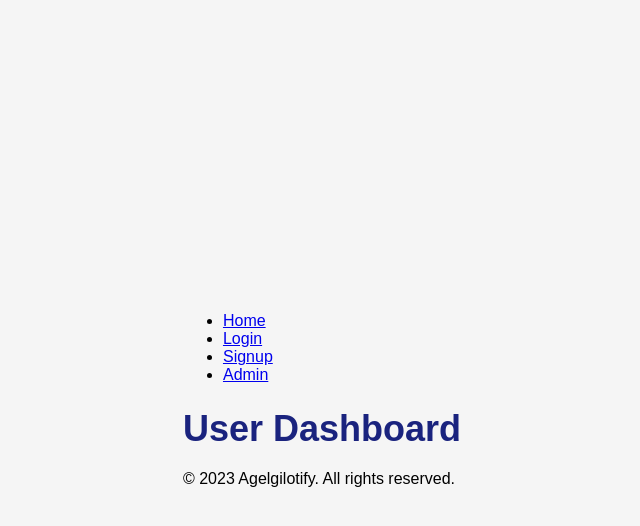
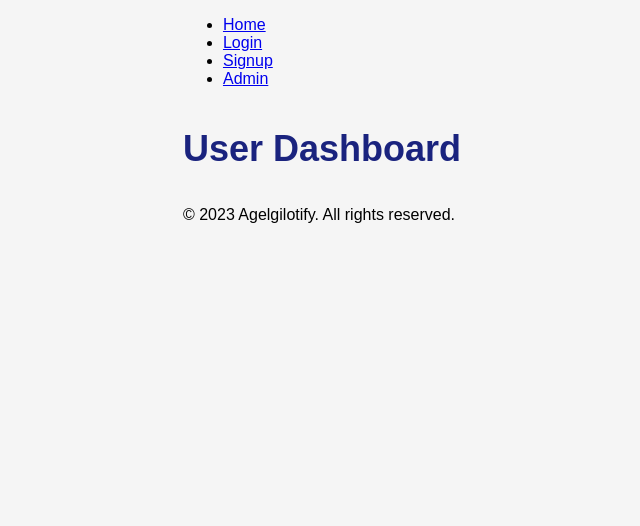
Before and after one commit to gladsonchala/Agelgilotify, a React (Create React App) app: page / in a window 1280 px wide. Shown: the top 526 px of the page, without its empty margins (318-958 px from the left). Built offline with nearby package versions, Linux system fonts and the light colour scheme.

Commit message:
Update App.js

```diff
--- a/src/App.js
+++ b/src/App.js
@@ -10,15 +10,64 @@
 function App() {
   return (
     <Router>
-      <div className="app">
-        <Header />
+      <div
+        className="app"
+        style={{
+          display: 'flex',
+          flexDirection: 'column',
+          minHeight: '100vh',
+          backgroundColor: '#f5f5f5',
+          fontFamily: 'Arial, sans-serif',
+        }}
+      >
+        <Header
+          style={{
+            backgroundColor: '#1A237E',
+            color: '#ffffff',
+            padding: '20px',
+            textAlign: 'center',
+          }}
+        />
         <Switch>
-          <Route path="/login" component={Login} />
-          <Route path="/signup" component={Signup} />
+          <Route
+            path="/login"
+            component={() => (
+              <Login
+                style={{
+                  display: 'flex',
+                  justifyContent: 'center',
+                  alignItems: 'center',
+                  height: '100vh',
+                  fontSize: '20px',
+                }}
+              />
+            )}
+          />
+          <Route
+            path="/signup"
+            component={() => (
+              <Signup
+                style={{
+                  display: 'flex',
+                  justifyContent: 'center',
+                  alignItems: 'center',
+                  height: '100vh',
+                  fontSize: '20px',
+                }}
+              />
+            )}
+          />
           <Route path="/admin" component={AdminDashboard} />
           <Route path="/" component={UserDashboard} />
         </Switch>
-        <Footer />
+        <Footer
+          style={{
+            backgroundColor: '#1A237E',
+            color: '#ffffff',
+            padding: '20px',
+            textAlign: 'center',
+          }}
+        />
       </div>
     </Router>
   );
```
